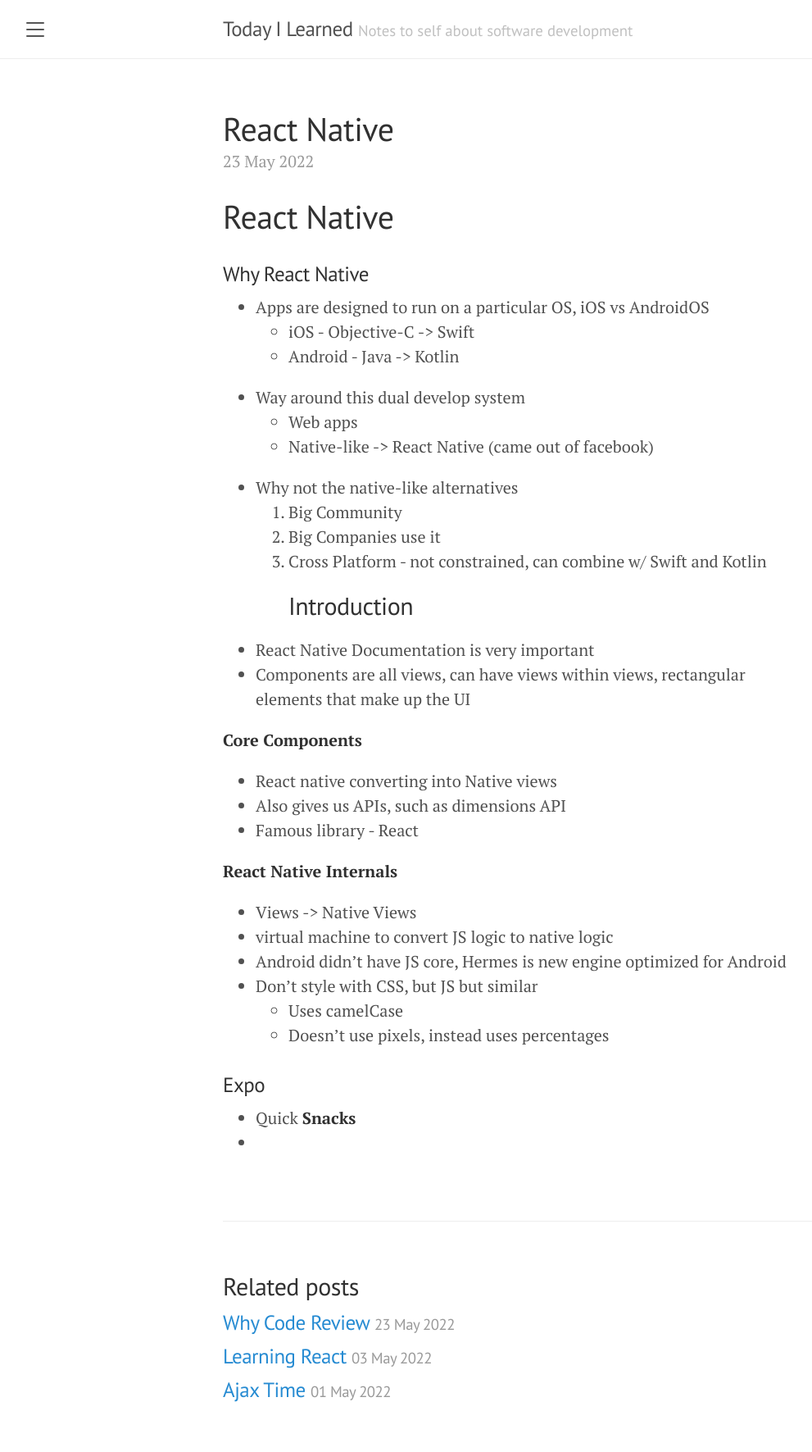
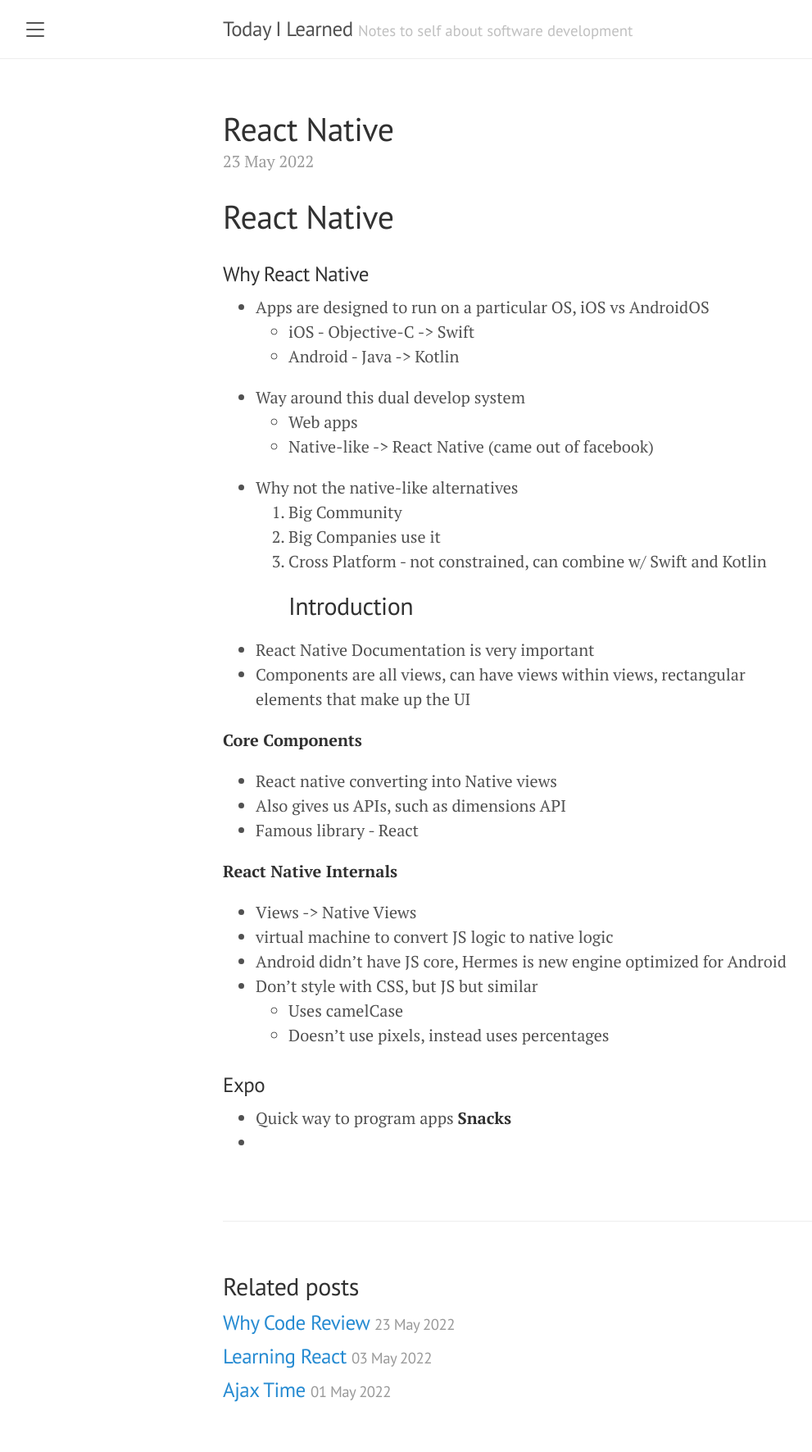
Before and after one commit to cmeggs0/til, a Jekyll site: the page built from _posts/2022-05-23-react-native.md, in a window 1280 px wide. Shown: the whole page at 82% size, without its empty margins (8-999 px from the left). Built offline with Jekyll 4.4.1, drawn with Linux system fonts in a browser that asks for light colours; our own code applies the rules of GitHub Pages for plain Markdown files.

Commit message:
Update 2022-05-23-react-native.md

```diff
--- a/_posts/2022-05-23-react-native.md
+++ b/_posts/2022-05-23-react-native.md
@@ -28,6 +28,6 @@
   - Doesn't use pixels, instead uses percentages
 
 ### Expo
-- Quick
+- Quick way to program apps
 **Snacks**
 -
```
